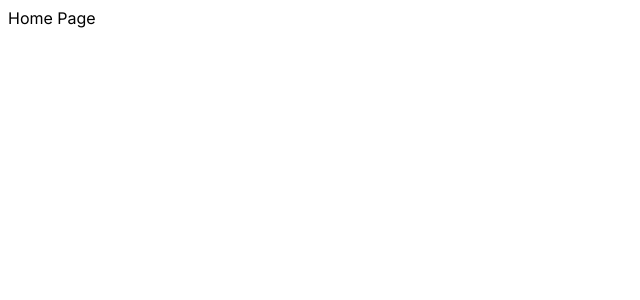
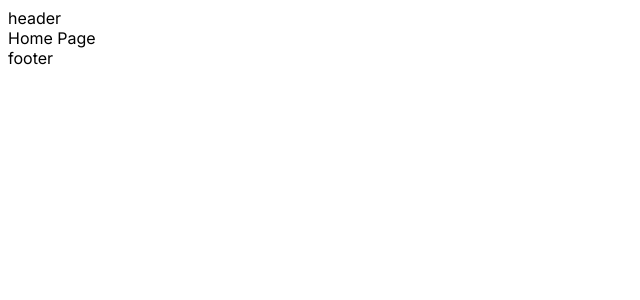
Before and after one commit to serhatbek/nextjs-basic-concepts, a Next.js app: page / in a window 1280 px wide. Shown: the top 300 px of the page, without its empty margins (0-640 px from the left). Built offline with nearby package versions, Linux system fonts and the light colour scheme.

Commit message:
app folder: layout and its props

```diff
--- a/app/layout.jsx
+++ b/app/layout.jsx
@@ -10,7 +10,11 @@ export const metadata = {
 export default function RootLayout({ children }) {
   return (
     <html lang="en">
-      <body className={inter.className}>{children}</body>
+      <body className={inter.className}>
+        <header>header</header>
+        {children}
+        <footer>footer</footer>
+      </body>
     </html>
   );
 }
```
Also changed, not shown: app/test/layout.jsx (added, +11 -0 lines).
